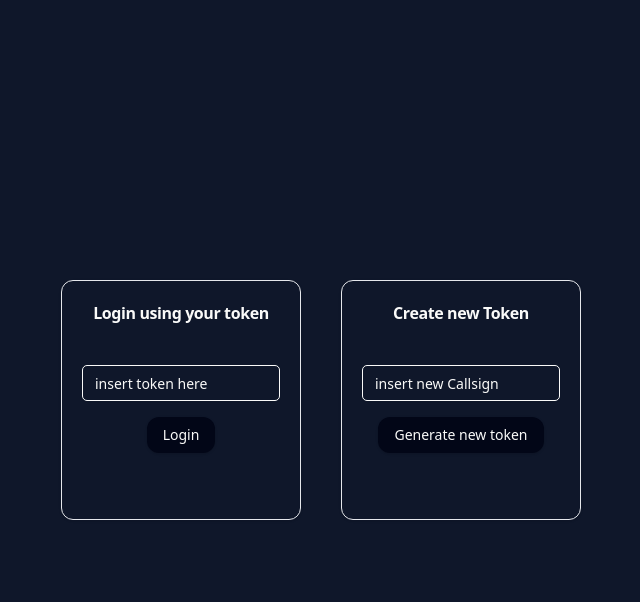
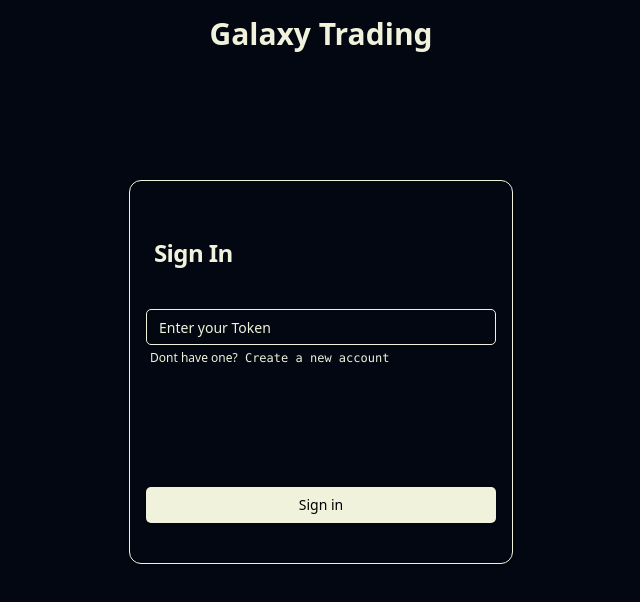
Before and after one commit to Jaxeetee/space-trading, a React (Vite) app: page / in a window 1280 px wide. Shown: the top 602 px of the page, without its empty margins (319-959 px from the left). Built offline with nearby package versions, Linux system fonts and the light colour scheme.

Commit message:
Login Modification
- modified the offwhite color in tailwind config
- redesigned the UI Login page
- there is now error handling for login. Will also add error handling for
the account creation in the next commit

```diff
--- a/src/components/ui/card.tsx
+++ b/src/components/ui/card.tsx
@@ -9,7 +9,7 @@ const Card = React.forwardRef<
   <div
     ref={ref}
     className={cn(
-      "rounded-xl border bg-card text-card-foreground shadow",
+      "rounded-xl border border-offwhite bg-card text-card-foreground shadow",
       className
     )}
     {...props}
@@ -23,7 +23,7 @@ const CardHeader = React.forwardRef<
 >(({ className, ...props }, ref) => (
   <div
     ref={ref}
-    className={cn("flex flex-col space-y-1.5 p-6", className)}
+    className={cn("flex p-6", className)}
     {...props}
   />
 ))
@@ -35,7 +35,7 @@ const CardTitle = React.forwardRef<
 >(({ className, ...props }, ref) => (
   <h3
     ref={ref}
-    className={cn("font-semibold leading-none tracking-tight", className)}
+    className={cn("font-semibold flex-grow leading-normal tracking-tight", className)}
     {...props}
   />
 ))
@@ -67,7 +67,7 @@ const CardFooter = React.forwardRef<
 >(({ className, ...props }, ref) => (
   <div
     ref={ref}
-    className={cn("flex items-center p-6 pt-0", className)}
+    className={cn("flex gap-4 p-4", className)}
     {...props}
   />
 ))
--- a/src/routes/Error.tsx
+++ b/src/routes/Error.tsx
@@ -2,7 +2,7 @@ import React from 'react'
 
 const Error = () => {
   return (
-    <div className='align-center'>
+    <div className='items-center align-center'>
       OOPS! page error
     </div>
   )
--- a/src/routes/Login.tsx
+++ b/src/routes/Login.tsx
@@ -2,17 +2,62 @@ import React, { useState } from 'react';
 import { useNavigate } from 'react-router-dom'
 
 import { Button } from '@/components/ui/button';
-import { Card, CardContent, CardHeader, CardTitle } from '@/components/ui/card';
+import { Card, CardContent, CardFooter, CardHeader, CardTitle } from '@/components/ui/card';
 import { Input } from '@/components/ui/input';
 
 import { generateToken } from '@/spacetraders-api/my/register'
 import { TOKEN } from '@/lib/constants';
 import { getAgent } from '@/spacetraders-api/my/agent';
 
+const LoginCard = (props: any) => {
+  const newAccount = () =>  {
+    props.setNewAccount(true);
+  }
+
+  return (
+    <Card className='relative size-96'>
+      <CardHeader className='my-4'>
+      <CardTitle className='text-left mt-4 text-2xl'>Sign In</CardTitle>
+      </CardHeader>
+      <CardContent className=' m-4'>
+        <p className='ml-1 text-red-500 text-left text-[.75rem]'>{props.validityPrompt}</p>
+        <Input placeholder='Enter your Token' onChange={props.onUpdateTokenInput}  className='rounded-[5px] my-1' />
+        <p className='ml-1 text-left font-light text-[.75rem]'> Dont have one?
+          <a onClick={newAccount} className='hover:text-amber-100 text-[.75rem] hover:cursor-pointer font-mono'> Create a new account</a>
+        </p>
+      </CardContent>
+      <CardFooter className='absolute bottom-6 w-full'>
+        <Button className='flex w-full hover:bg-amber-100 hover:ring-2 hover:ring-black hover:ring-inset bg-offwhite text-black rounded-[5px]' type="submit" onClick={props.submit}>Sign in</Button>
+      </CardFooter>
+    </Card>
+  )
+}
+
+const NewAccountCard = (props: any) => {
+  const cancel = () =>  {
+    props.cancel(false);
+  }
+  return (
+    <Card className='relative size-96'>
+      <CardHeader className='my-4 justify-'>
+        <CardTitle className='text-left pt-4 text-2xl'>New Account</CardTitle>
+      </CardHeader>
+      <CardContent className='m-4'>
+        <Input placeholder='Enter a new Callsign' onChange={props.onUpdateCallsignInput}  className='rounded-[5px]' />
+      </CardContent>
+      <CardFooter className='absolute w-full bottom-6'>
+        <Button type="submit" onClick={cancel}  className='flex w-full hover:bg-offwhite hover:ring-2 hover:ring-black hover:ring-inset bg-gray-950 hover:text-black text-offwhite rounded-[5px]' >Cancel</Button>
+        <Button type="submit" onClick={props.getNewToken} className='flex w-full hover:bg-amber-100 hover:ring-2 hover:ring-black hover:ring-inset bg-offwhite text-black rounded-[5px]' >Create</Button>
+      </CardFooter>
+    </Card>
+  )
+}
+
 const Login = () => {
   const [tokenInput, setTokenInput] = useState<string>("");
   const [newCallsign, setNewCallsign] = useState<string>("");
-  const [tokenValid, setTokenValid] = useState<string>("");
+  const [validityPrompt, setValidityPrompt] = useState<string>("");
+  const [newAccount, setNewAccount] = useState<boolean>(false);
   const navigate = useNavigate();
 
   function navigateToDashboard()
@@ -27,7 +72,7 @@ const Login = () => {
     {
       //error prompt
       console.log("error")
-      setTokenValid("")
+      setValidityPrompt("Invalid Token!")
     } else {
       localStorage.setItem(TOKEN, tokenInput);
       navigateToDashboard();
@@ -43,6 +88,11 @@ const Login = () => {
         });
   }
 
+  const switchToNewAccount = (state: boolean) =>  {
+    setNewAccount(state);
+    setValidityPrompt("");
+  }
+
   const onUpdateTokenInput = (e: any) =>  {
     setTokenInput(e.target.value);
   }
@@ -52,25 +102,23 @@ const Login = () => {
   }
 
   return (
-    <div className='flex bg-slate-900 text-stone-50 w-screen h-screen text-center items-center justify-center space-x-10'>
-      <Card className='max-w-60 min-h-60'>
-        <CardHeader>
-          <CardTitle>Login using your token</CardTitle>
-        </CardHeader>
-        <CardContent className='m-5'>
-          <Input placeholder='insert token here' className='rounded-[5px]' onChange={onUpdateTokenInput} />
-          <Button className='m-4 bg-slate-950 rounded-xl' type="submit" onClick={submit}>Login</Button>
-        </CardContent>
-      </Card>
-      <Card className='max-w-60 min-h-60'>
-        <CardHeader>
-          <CardTitle>Create new Token</CardTitle>
-        </CardHeader>
-        <CardContent className='m-5'>
-          <Input placeholder='insert new Callsign' className='rounded-[5px]' onChange={onUpdateCallsignInput} />
-          <Button className='m-4 bg-slate-950 rounded-xl' type="submit" onClick={getNewToken}>Generate new token</Button>
-        </CardContent>
-      </Card>
+    <div className='w-screen h-screen flex flex-col text-center items-center space-y-32 bg-gray-950 text-offwhite'>
+      <h1 className='text-3xl mt-4 font-semibold '>Galaxy Trading</h1>
+
+        {newAccount ?
+          <NewAccountCard
+            onUpdateCallsignInput={onUpdateCallsignInput}
+            cancel={switchToNewAccount}
+            getNewToken={getNewToken}
+          />
+        :
+          <LoginCard
+            onUpdateTokenInput={onUpdateTokenInput}
+            validityPrompt={validityPrompt}
+            submit={submit}
+            setNewAccount={switchToNewAccount}
+          />
+        }
     </div>
   )
 }
--- a/tailwind.config.ts
+++ b/tailwind.config.ts
@@ -18,7 +18,7 @@ module.exports = {
     },
     extend: {
       colors: {
-        'offwhite': '#FAF9F6',
+        'offwhite': '#f1f2dc',
         border: "hsl(var(--border))",
         input: "hsl(var(--input))",
         ring: "hsl(var(--ring))",
```
